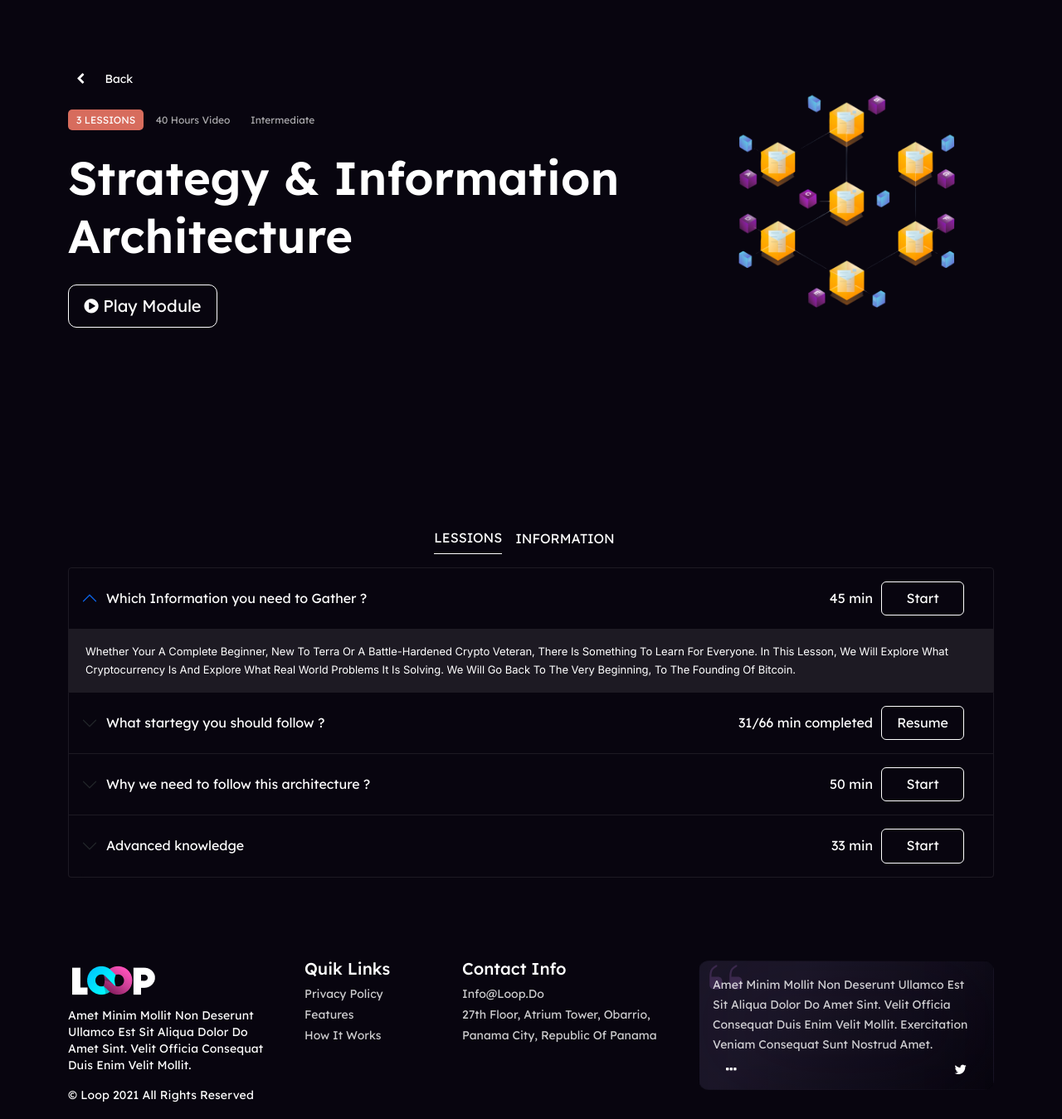
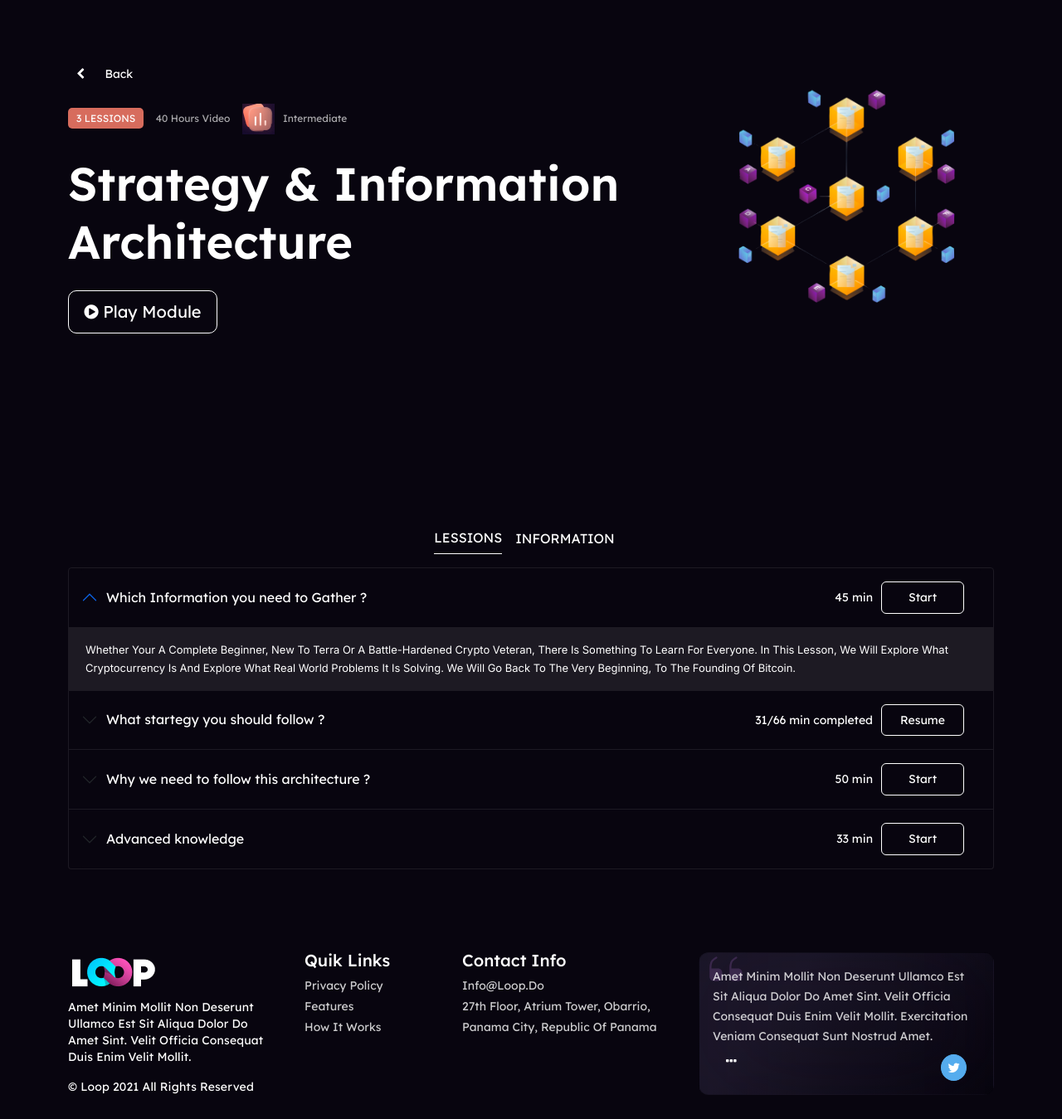
Before and after one commit to binaryprotagonist/loop-learn, a plain HTML site: page index.html in a window 1280 px wide. Shown: the part 160-1509 px from the top of the page at 83% size. Drawn offline with nearby package versions, Linux system fonts and the light colour scheme.

Commit message:
added codes

```diff
--- a/index.html
+++ b/index.html
@@ -74,7 +74,7 @@
             <div class="banner-top-content mb-4">
               <a class="lessions" href="#">3 Lessions</a>
               <a href="#">40 hours Video</a>
-              <a href="#">Intermediate</a>
+              <img src="./images/intermediate.png" alt=""><a href="#">Intermediate</a>
             </div>
             <h1 class="mb-4">Strategy & Information Architecture</h1>
             <div class="video-banner">
--- a/style.css
+++ b/style.css
@@ -5,8 +5,8 @@
 }
 body {
   text-transform: capitalize;
-  font-family: 'Inter', sans-serif;
-  font-family: 'Lexend', sans-serif;
+  font-family: "Inter", sans-serif;
+  font-family: "Lexend", sans-serif;
 }
 :root {
   --color: #fff;
@@ -47,11 +47,18 @@ nav.navbar.navbar-expand-lg.navbar-light {
   opacity: 1;
 }
 .banner {
-  background: #08050F;
+  /* background: #08050F; */
+  background: linear-gradient(
+    90deg,
+    rgba(8, 5, 15, 1) 0%,
+    rgba(8, 5, 15, 1) 33%,
+    rgba(8, 5, 15, 1) 49%
+  );
   display: flex;
   min-height: 85vh;
   align-items: center;
   justify-content: center;
+  padding: 20px 0;
 }
 a.nav-trade {
   background: linear-gradient(90.24deg, #fa2cab -1.6%, #9b69fc 99.79%), #fa2cab;
@@ -71,10 +78,10 @@ a.nav-trade {
   line-height: 70px;
   color: var(--color);
 }
-.back-button.mb-4 a{
+.back-button.mb-4 a {
   color: #fff;
   opacity: 1;
-      font-size: 14px;
+  font-size: 14px;
 }
 img.img-responsive.mx-auto {
   width: 100%;
@@ -88,7 +95,6 @@ img.img-responsive.mx-auto {
   cursor: pointer;
   font-size: 20px;
   text-align: center;
-
 }
 .banner a {
   padding: 5px 10px;
@@ -104,7 +110,7 @@ a.lessions {
 }
 .nav-tabs {
   border-bottom: none;
-  background: #08050F;
+  background: #08050f;
   padding: 50px 0;
 }
 .nav-tabs-content {
@@ -133,13 +139,13 @@ ul#pills-tab {
   transition: transform 0.2s ease-in-out;
 }
 .accordion-item {
-  background: #08050F;
+  background: #08050f;
   border: 1px solid #1d1a23;
   color: #fff;
 }
 .accordion-button:not(.collapsed) {
   color: #fff;
-  background: #08050F;
+  background: #08050f;
   box-shadow: inset 0 -1px 0 rgb(0 0 0 / 13%);
 }
 
@@ -150,7 +156,7 @@ button:not(:disabled) {
   cursor: pointer;
 }
 button.accordion-button {
-  background: #08050F;
+  background: #08050f;
 }
 ul#pills-tab .nav-link {
   color: #fff;
@@ -179,7 +185,7 @@ button#pills-profile-tab {
   font-size: 13px;
   line-height: 22px;
   letter-spacing: -0.002em;
-  font-family: 'Inter', sans-serif;
+  font-family: "Inter", sans-serif;
 }
 .nav-tabs-content h4 {
   font-size: 22px;
@@ -193,7 +199,7 @@ button#pills-profile-tab {
   line-height: 22px;
   letter-spacing: -0.002em;
   color: #bab7c2;
-  font-family: 'Inter', sans-serif;
+  font-family: "Inter", sans-serif;
 }
 .accordion-header {
   margin-bottom: 0;
@@ -202,6 +208,7 @@ button#pills-profile-tab {
 .tabs-span span {
   margin-left: 10px;
   display: flex;
+  font-size: 14px;
   align-items: center;
 }
 span.heading {
@@ -214,6 +221,7 @@ span.tabs-btn {
   border: 1px solid;
   padding: 10px 10px;
   border-radius: 6px;
+  font-size: 14px;
   width: 100px;
   display: block;
   text-align: center;
@@ -223,7 +231,7 @@ button:focus {
 }
 footer {
   padding: 50px 0;
-  background: #08050F;
+  background: #08050f;
   color: #fff;
 }
 .footer-content p {
@@ -291,6 +299,12 @@ p.card-text {
   padding: 0 16px;
   cursor: pointer;
 }
+a.fa.fa-twitter {
+  border-radius: 50%;
+  border: 1px solid #55acee;
+  padding: 7px;
+  background: #55acee;
+}
 @media (max-width: 1023px) {
   .navbar-toggler {
     padding: 0.25rem 0.75rem;
@@ -314,6 +328,5 @@ p.card-text {
   .tabs-span span {
     flex-direction: column;
     text-align: center;
+  }
 }
-
-}
```
Also changed, not shown: images/download.svg (added).
